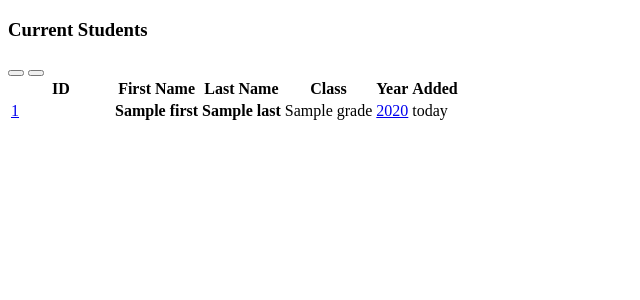
After one commit to makubijr/sis, a Django app: template dashboard/templates/pdf-output.html in a window 1280 px wide. The commit adds this page. Shown: the top 300 px of the page, without its empty margins (0-640 px from the left). Run offline with Django 3.2, Linux system fonts and the light colour scheme; the template is opened without the code that fills it: most values are stand-ins (such as "Sample title", 1, 10 or a date in 2020).

Commit message:
pdf function

```diff
--- a/dashboard/templates/dashboard.html
+++ b/dashboard/templates/dashboard.html
@@ -187,7 +187,7 @@
                     <!-- students -->
                     <div class="block block-rounded block-bordered invisible" data-toggle="appear">
                         <div class="block-header block-header-default">
-                            <h3 class="block-title">Current Students</h3>
+                            <h3 class="block-title">Current Students</h3><a href="{% url 'generate-pdf' %}">export pdf</a>
                             <div class="block-options">
                                 <button type="button" class="btn-block-option" data-toggle="block-option" data-action="state_toggle" data-action-mode="demo">
                                     <i class="si si-refresh"></i>
--- /dev/null
+++ b/dashboard/templates/pdf-output.html
@@ -0,0 +1,92 @@
+<!DOCTYPE html>
+<html lang="en">
+<head>
+    <meta charset="UTF-8">
+    <meta name="viewport" content="width=device-width, initial-scale=1.0">
+    <title>List</title>
+
+    <style>
+        @page{
+            size:"A4";
+            margin: 2.5cm 1.5cm 3.5cm 1.5cm;
+
+            @top-center{
+                content: string(title);
+            }
+
+            @bottom-right{
+                content: "Page " counter(page) " of " counter(pages);
+            }
+             @bottom-left {
+                color: #5cbecf;
+                font-family: Pacifico;
+                content: '♥ Cipher Labs Inc';
+            }
+        }
+    </style>
+</head>
+<body>
+
+     <!-- students -->
+     <div class="block block-rounded block-bordered invisible" data-toggle="appear">
+        <div class="block-header block-header-default">
+            <h3 class="block-title">Current Students</h3>
+            <div class="block-options">
+                <button type="button" class="btn-block-option" data-toggle="block-option" data-action="state_toggle" data-action-mode="demo">
+                    <i class="si si-refresh"></i>
+                </button>
+                <button type="button" class="btn-block-option">
+                    <i class="si si-wrench"></i>
+                </button>
+            </div>
+        </div>
+        <div class="block-content block-content-full">
+            <div class="table-responsive">
+                <table class="table table-borderless table-hover table-striped table-vcenter mb-0">
+                    <thead>
+                        <tr>
+                            <th style="width: 100px;">ID</th>
+                            <th>First Name</th>
+                            <th>Last Name</th>
+                            <th>Class</th>
+                            <th>Year</th>
+                            <th>Added</th>
+                        </tr>
+                    </thead>
+
+                    <tbody>
+                        {%for s in student%}
+                        <tr>
+                            <td>
+                                <a class="font-w600" href="javascript:void(0)">{{ s.regid }}</a>
+                            </td>
+                            <td>
+                                <strong>{{ s.first }}</strong>
+                            </td>
+                            <td>
+                                <strong>{{ s.last }}</strong>
+                            </td>
+                            <td>
+                                <span class="badge badge-primary">{{ s.grade }}</span>
+                            </td>
+                            <td>
+                                <a class="btn btn-sm btn-secondary" href="javascript:void(0)">
+                                    <i class="si si-graduation fa-x"></i> {{ s.grade.year }}
+                                </a>
+                            </td>
+                            <td>
+                                <span class="text-muted font-italic">today</span>
+                            </td>
+                        </tr>
+                        {% endfor %}
+                    </tbody>
+
+                </table>
+
+            </div>
+        </div>
+    </div>
+    <!-- END students -->
+
+</body>
+</html>
--- a/dashboard/urls.py
+++ b/dashboard/urls.py
@@ -5,5 +5,6 @@ urlpatterns = [
     path('', views.home, name='home'),
     path('dashboard', views.dashboard, name='dashboard'),
     path('studentregister',views.studentreg,name='studentregister'),
-    path('staffregister',views.staffreg,name='staffregister')
+    path('staffregister',views.staffreg,name='staffregister'),
+    path('generate-pdf',views.generate_pdf,name='generate-pdf')
 ]
```
Also changed, not shown: dashboard/views.py (+38 -1 lines), db.sqlite3.
